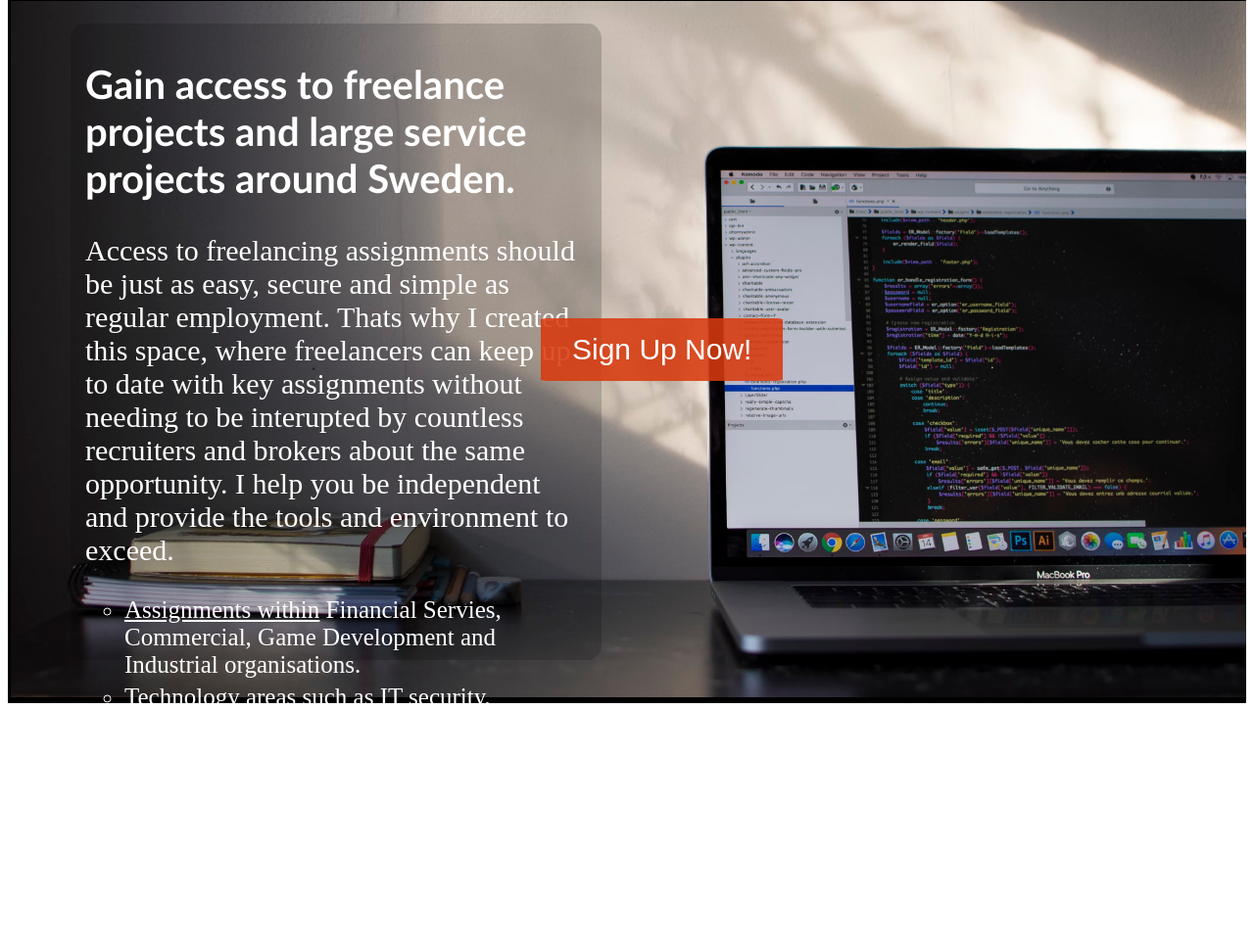
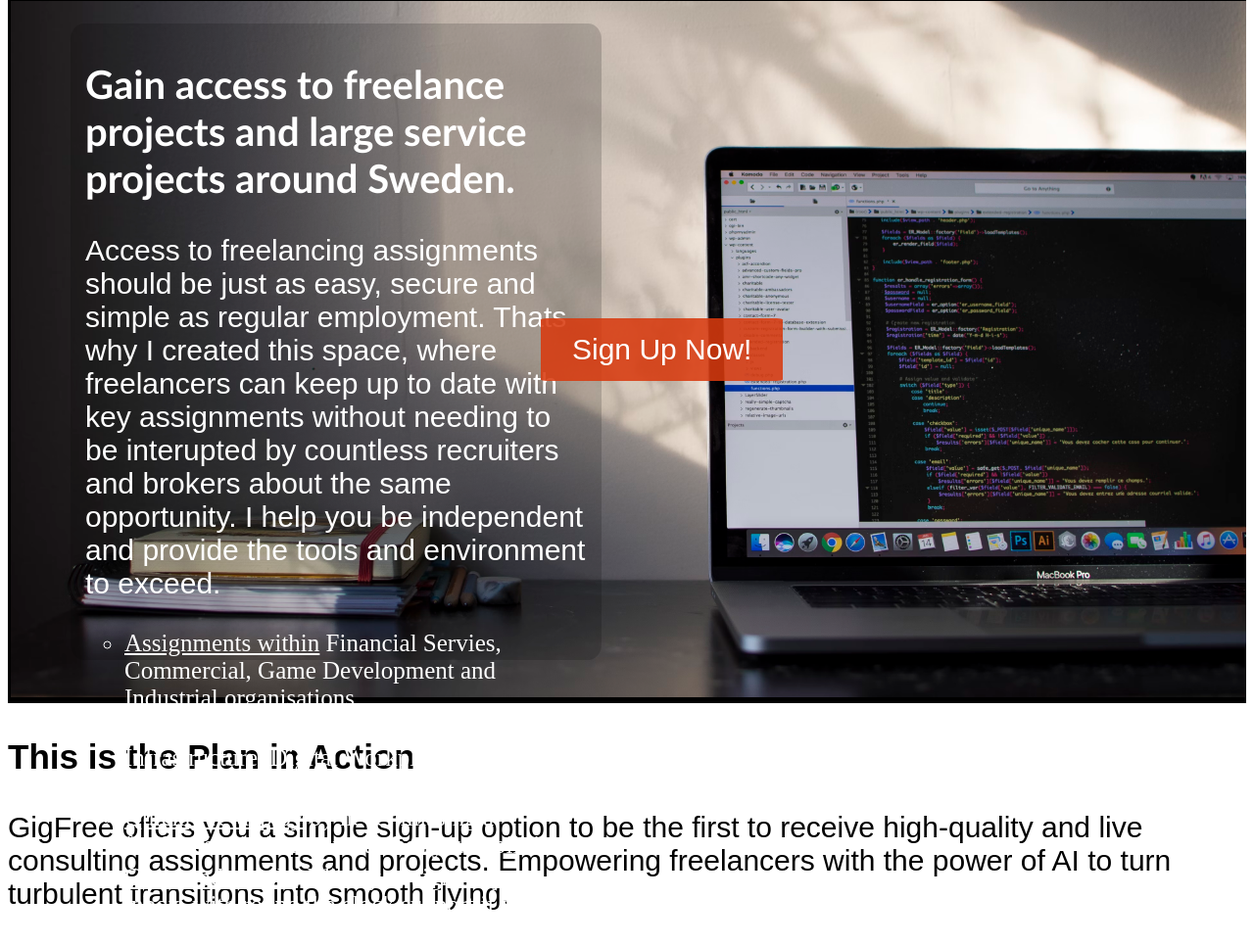
Before and after one commit to BjornBishop/Third-Attempt, a plain HTML site: page index.html in a window 1280 px wide. Shown: the part 70-1036 px from the top of the page at 98% size. Before the commit the page ends 1002 px from the top, so only its background shows below. Drawn offline with Linux system fonts and the light colour scheme.

Commit message:
feat: starting Why section

```diff
--- a/assets/style.css
+++ b/assets/style.css
@@ -75,7 +75,7 @@
 .home-intro-text p {
     font-size: 30px;
     color: white;
-    font-family: ;
+    font-family: sans-serif;
 }
 .home-intro-text ul li {
     font-size: 25px;
@@ -102,10 +102,11 @@
   background-color: #0c4214;
 }
 /* This part of the code is for the "why" section */
-.why {
+#why {
   max-width: 100%;
-  background-color: #0c4214;
-  border: #455fe1;
-  border-width: 3px;
-  max-height: 600px;
+  position: absolute;
 }
+.left-text {
+  font-size: 30px;
+  font-family: sans-serif;
+}
--- a/index.html
+++ b/index.html
@@ -47,9 +47,12 @@
             </div>
         </section>
         <!--Everything to do with the "why" section-->
-    <section class="why">
-        <div>
-
+    <section id="why">
+        <div class="left-text">
+            <h3>This is the <strong>Plan in Action</strong></h3>
+            <p>GigFree offers you a simple sign-up option to be the first to receive high-quality and live consulting assignments and projects.
+                Empowering freelancers with the power of AI to turn turbulent transitions into smooth flying.
+            </p>
         </div>
     </section>
     <!--Everything to do with the "about" section goes here-->
```
Also changed, not shown: 1 other file.
